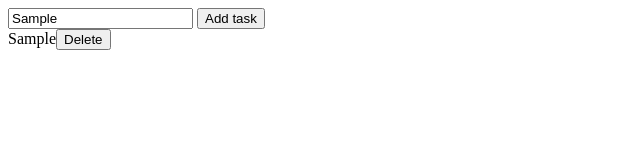
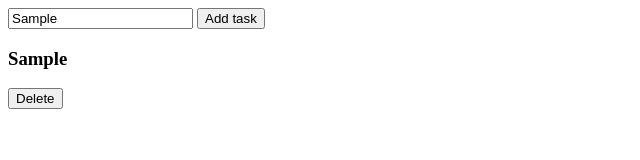
Before and after one commit to Aryan-Jhaa/cohort, a plain HTML site: page webdev/week3/todo_dom.html in a window 1280 px wide. Both pictures are taken after typing "Sample" into the empty fields and a click on the button "Add task". Shown: the whole page, without its empty margins (0-640 px from the left). Drawn offline with Linux system fonts and the light colour scheme.

Commit message:
Update todo dom

```diff
--- a/webdev/week3/todo_dom.html
+++ b/webdev/week3/todo_dom.html
@@ -3,23 +3,43 @@
 <body>
 <input type="text"></input>
 <button onclick="addTodo()">Add task</button>
+<div id="todos"></div>
 <script>
+
+    let todos = [];
+
     function addTodo(){
-        const Hvalue = document.querySelector("input").value;
-        const spanEl = document.createElement("span");
-        const buttonEl = document.createElement("button");
 
-        ///
-        spanEl.innerHTML = Hvalue;
-        buttonEl.innerHTML = "Delete";
+        todos.push({
+            title: document.querySelector("input").value
+        })
+        render();
 
-        ///
-        const divEl = document.createElement("div");
-        divEl.appendChild(spanEl);
-        divEl.appendChild(buttonEl);
+    }
+
+    function deleteTodo(){
+        todos.pop({
+            title: document.querySelector("input").value
+        })
+    }
 
 
-        document.querySelector("body").appendChild(divEl);
+    function render(){
+        document.querySelector("#todos").innerHTML = "";
+        for (let i = 0; i < todos.length; i++){
+            const todo = todos[i];
+            const div = document.createElement("div");
+            const h3 = document.createElement("h3");
+            const button = document.createElement("button")
+            button.innerHTML = "Delete";
+            h3.innerHTML = todo.title;
+
+            div.append(h3);
+            div.append(button);
+            document.querySelector("#todos").appendChild(div)
+
+        }
+
 
     }
 
```
